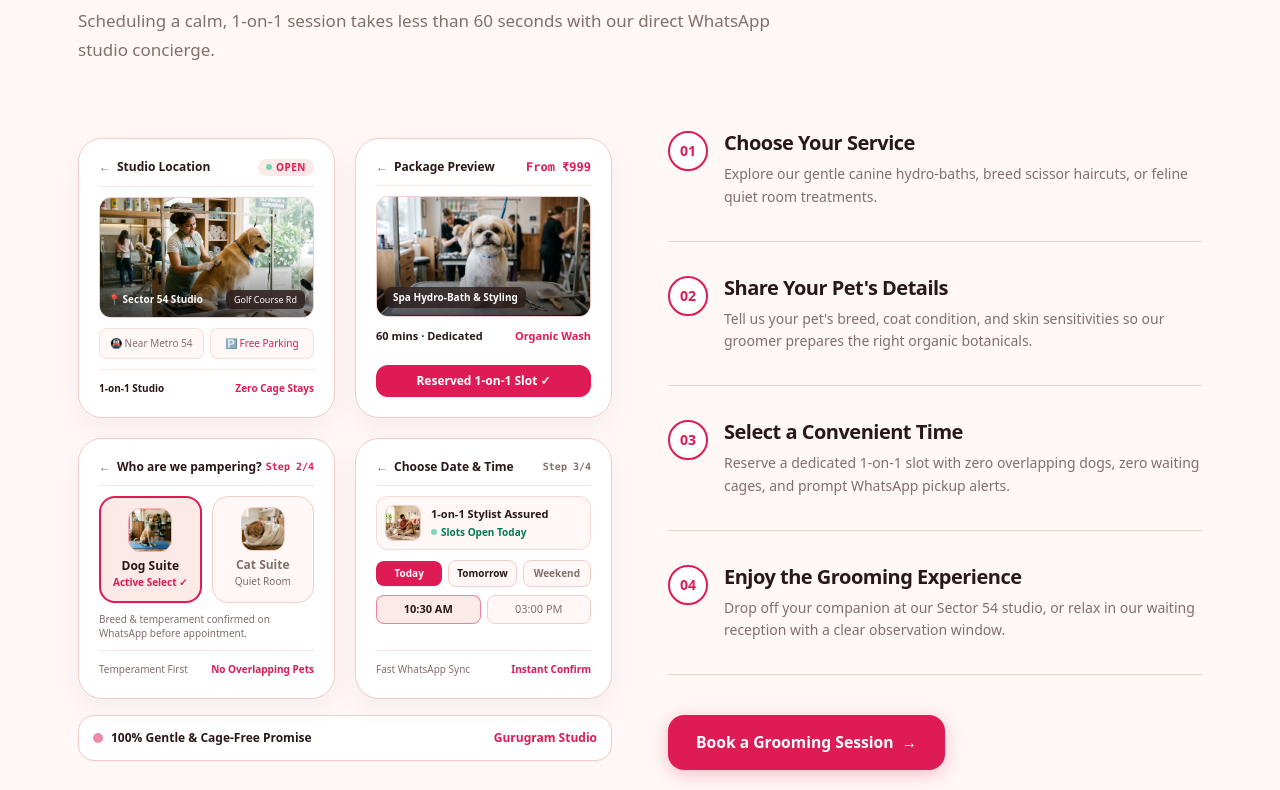
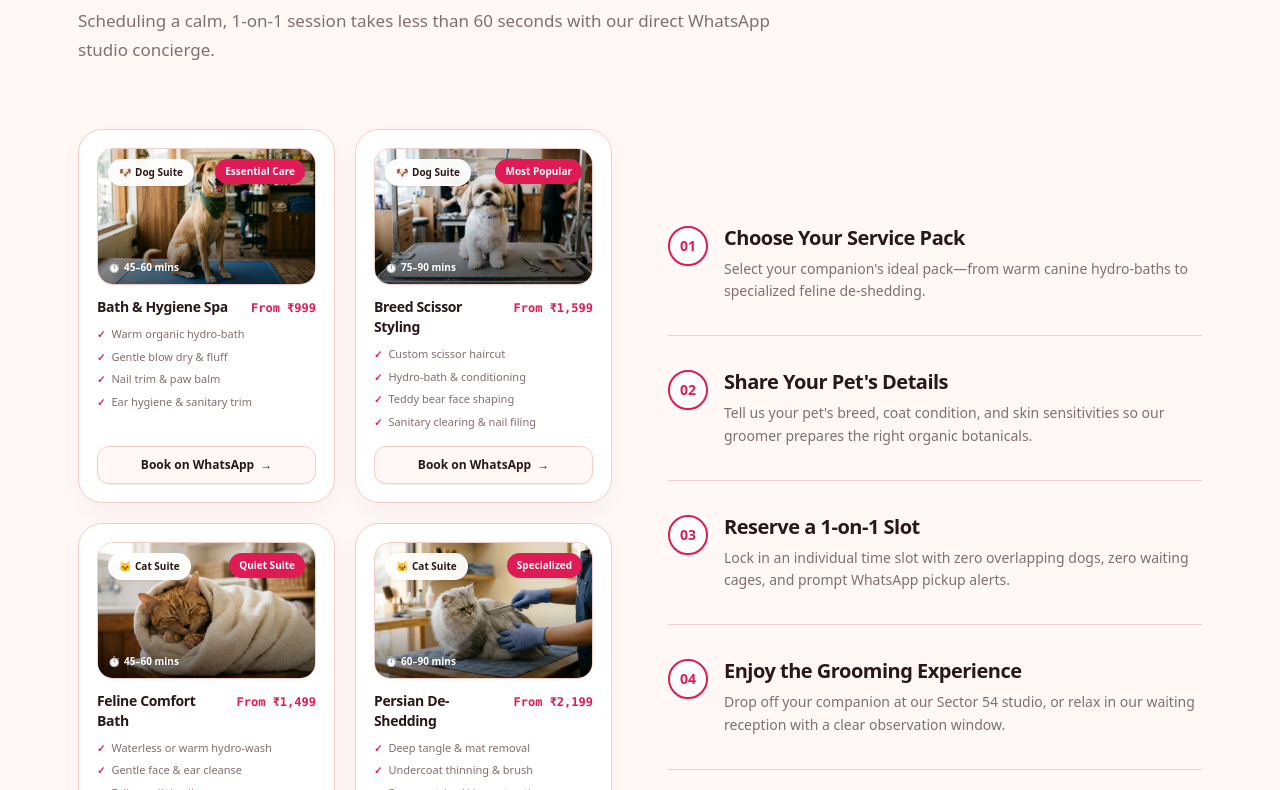
Before and after one commit to Vansh-7454/grow_demo, a Next.js app: page / in a window 1280 px wide. Shown: the part 2010-2800 px from the top of the page. Built offline with nearby package versions, Linux system fonts and the light colour scheme.

Commit message:
feat(booking): replace mockup cards with 4 premium package cards featuring real photography, pricing, and direct booking

```diff
--- a/src/components/BookingProcessSection.tsx
+++ b/src/components/BookingProcessSection.tsx
@@ -6,12 +6,91 @@ export default function BookingProcessSection() {
     siteContent.business.whatsappPrefill
   )}`;
 
+  const featuredPacks = [
+    {
+      id: "dog-bath",
+      title: "Bath & Hygiene Spa",
+      targetPet: "Dog Suite",
+      petIcon: "🐶",
+      badge: "Essential Care",
+      price: "From ₹999",
+      duration: "45–60 mins",
+      image: "/images/indie-dog-bath.jpg",
+      alt: "Dog gentle hydro-bath at Paws & Claws Gurugram",
+      highlights: [
+        "Warm organic hydro-bath",
+        "Gentle blow dry & fluff",
+        "Nail trim & paw balm",
+        "Ear hygiene & sanitary trim",
+      ],
+      whatsappPrefill:
+        "Hello Paws & Claws, I want to book the 'Bath & Hygiene Spa' (From ₹999) for my dog in Gurugram.",
+    },
+    {
+      id: "dog-groom",
+      title: "Breed Scissor Styling",
+      targetPet: "Dog Suite",
+      petIcon: "🐶",
+      badge: "Most Popular",
+      price: "From ₹1,599",
+      duration: "75–90 mins",
+      image: "/images/shih-tzu-cut.jpg",
+      alt: "Shih Tzu breed scissor cut at Paws & Claws Gurugram",
+      highlights: [
+        "Custom scissor haircut",
+        "Hydro-bath & conditioning",
+        "Teddy bear face shaping",
+        "Sanitary clearing & nail filing",
+      ],
+      whatsappPrefill:
+        "Hello Paws & Claws, I want to book the 'Breed Scissor Styling' (From ₹1,599) for my dog in Gurugram.",
+    },
+    {
+      id: "cat-bath",
+      title: "Feline Comfort Bath",
+      targetPet: "Cat Suite",
+      petIcon: "🐱",
+      badge: "Quiet Suite",
+      price: "From ₹1,499",
+      duration: "45–60 mins",
+      image: "/images/cat-calm-dry-bath.jpg",
+      alt: "Cat quiet room soothing bath at Paws & Claws Gurugram",
+      highlights: [
+        "Waterless or warm hydro-wash",
+        "Gentle face & ear cleanse",
+        "Feline nail tip clip",
+        "Warm towel de-stress wrap",
+      ],
+      whatsappPrefill:
+        "Hello Paws & Claws, I want to book the 'Feline Comfort Bath' (From ₹1,499) for my cat in Gurugram.",
+    },
+    {
+      id: "cat-deshed",
+      title: "Persian De-Shedding",
+      targetPet: "Cat Suite",
+      petIcon: "🐱",
+      badge: "Specialized",
+      price: "From ₹2,199",
+      duration: "60–90 mins",
+      image: "/images/cat-grooming-hero.jpg",
+      alt: "Persian cat de-matting and styling at Paws & Claws Gurugram",
+      highlights: [
+        "Deep tangle & mat removal",
+        "Undercoat thinning & brush",
+        "Summer trim / Lion cut option",
+        "Chamomile soothing mist",
+      ],
+      whatsappPrefill:
+        "Hello Paws & Claws, I want to book the 'Persian De-Shedding' (From ₹2,199) for my cat in Gurugram.",
+    },
+  ];
+
   const steps = [
     {
       number: "01",
-      title: "Choose Your Service",
+      title: "Choose Your Service Pack",
       description:
-        "Explore our gentle canine hydro-baths, breed scissor haircuts, or feline quiet room treatments.",
+        "Select your companion's ideal pack—from warm canine hydro-baths to specialized feline de-shedding.",
     },
     {
       number: "02",
@@ -21,9 +100,9 @@ export default function BookingProcessSection() {
     },
     {
       number: "03",
-      title: "Select a Convenient Time",
+      title: "Reserve a 1-on-1 Slot",
       description:
-        "Reserve a dedicated 1-on-1 slot with zero overlapping dogs, zero waiting cages, and prompt WhatsApp pickup alerts.",
+        "Lock in an individual time slot with zero overlapping dogs, zero waiting cages, and prompt WhatsApp pickup alerts.",
     },
     {
       number: "04",
@@ -52,7 +131,7 @@ export default function BookingProcessSection() {
 
         {/* 2-Column Layout matching Woofly Aesthetic */}
         <div className="grid grid-cols-1 lg:grid-cols-12 gap-10 lg:gap-14 items-center">
-          {/* Left Column: Ultra-Premium App Preview Cards Deck */}
+          {/* Left Column: 4 Premium Service Pack Cards (2x2 Grid) */}
           <div className="lg:col-span-6 order-2 lg:order-1">
             <div className="relative">
               {/* Soft decorative background ambient aura */}
@@ -61,209 +140,80 @@ export default function BookingProcessSection() {
                 aria-hidden="true"
               />
 
+              {/* 4 Premium Cards */}
               <div className="grid grid-cols-1 sm:grid-cols-2 gap-4 sm:gap-5">
-                {/* Mobile Screen Card 1: Studio Address & Photo */}
-                <div className="bg-white border border-[#F2CECA] rounded-[24px] p-4 sm:p-5 shadow-[0_10px_28px_rgba(41,24,23,0.05)] flex flex-col justify-between hover:border-[#DE1B54]/60 transition-colors">
-                  <div>
-                    <div className="flex items-center justify-between text-xs font-bold text-[#291817] pb-2.5 mb-2.5 border-b border-[#F2CECA]/50">
-                      <span className="flex items-center gap-1.5 text-[#291817]">
-                        <span className="text-xs text-[#806F6C]">←</span>
-                        <span>Studio Location</span>
-                      </span>
-                      <span className="text-[10px] font-bold uppercase tracking-wider text-[#DE1B54] bg-[#FCEAE7] px-2 py-0.5 rounded-full flex items-center gap-1">
-                        <span className="w-1.5 h-1.5 rounded-full bg-emerald-500 animate-pulse" />
-                        <span>Open</span>
-                      </span>
-                    </div>
+                {featuredPacks.map((pack) => {
+                  const packWaUrl = `https://wa.me/${siteContent.business.whatsappRaw}?text=${encodeURIComponent(
+                    pack.whatsappPrefill
+                  )}`;
+                  return (
+                    <div
+                      key={pack.id}
+                      className="bg-white border border-[#F2CECA] rounded-[24px] overflow-hidden p-4 sm:p-4.5 flex flex-col justify-between shadow-[0_8px_24px_rgba(41,24,23,0.04)] hover:border-[#DE1B54] hover:shadow-[0_12px_32px_rgba(41,24,23,0.08)] transition-all duration-300 group"
+                    >
+                      <div>
+                        {/* Photo Banner with Badges */}
+                        <div className="relative aspect-[16/10] rounded-2xl overflow-hidden mb-3 border border-[#F2CECA] bg-[#FCEAE7]">
+                          <Image
+                            src={pack.image}
+                            alt={pack.alt}
+                            fill
+                            sizes="(max-width: 640px) 100vw, 240px"
+                            className="object-cover group-hover:scale-105 transition-transform duration-500"
+                          />
+                          <div className="absolute inset-0 bg-gradient-to-t from-black/55 via-transparent to-transparent" />
 
-                    {/* Studio Real Photo */}
-                    <div className="relative aspect-[16/9] rounded-xl overflow-hidden mb-2.5 border border-[#F2CECA] bg-[#FCEAE7]">
-                      <Image
-                        src="/images/studio-hero.jpg"
-                        alt="Paws & Claws Pet Grooming Studio Gurugram"
-                        fill
-                        sizes="(max-width: 640px) 100vw, 220px"
-                        className="object-cover"
-                      />
-                      <div className="absolute inset-0 bg-gradient-to-t from-black/55 via-transparent to-transparent" />
-                      <div className="absolute bottom-2 left-2 right-2 flex items-center justify-between text-white text-[10px] font-bold">
-                        <span>📍 Sector 54 Studio</span>
-                        <span className="bg-[#291817]/80 backdrop-blur-xs px-2 py-0.5 rounded-md text-[9px] font-normal">
-                          Golf Course Rd
-                        </span>
-                      </div>
-                    </div>
+                          {/* Top Badges */}
+                          <div className="absolute top-2.5 left-2.5 bg-white/95 backdrop-blur-xs text-[#291817] text-[10px] font-extrabold px-2.5 py-1 rounded-full border border-white/60 shadow-xs flex items-center gap-1">
+                            <span>{pack.petIcon}</span>
+                            <span>{pack.targetPet}</span>
+                          </div>
 
-                    <div className="grid grid-cols-2 gap-1.5 text-[10px] text-[#806F6C]">
-                      <div className="bg-[#FFF8F6] p-1.5 rounded-lg border border-[#F2CECA]/60 text-center font-medium">
-                        🚇 Near Metro 54
-                      </div>
-                      <div className="bg-[#FFF8F6] p-1.5 rounded-lg border border-[#F2CECA]/60 text-center font-medium text-[#DE1B54]">
-                        🅿️ Free Parking
-                      </div>
-                    </div>
-                  </div>
+                          <div className="absolute top-2.5 right-2.5 bg-[#DE1B54] text-white text-[10px] font-bold px-2.5 py-1 rounded-full shadow-xs">
+                            {pack.badge}
+                          </div>
 
-                  <div className="pt-2.5 mt-2.5 border-t border-[#F2CECA]/50 flex items-center justify-between text-[10px] text-[#806F6C]">
-                    <span className="font-semibold text-[#291817]">1-on-1 Studio</span>
-                    <span className="text-[#DE1B54] font-bold">Zero Cage Stays</span>
-                  </div>
-                </div>
+                          {/* Duration Badge on Photo */}
+                          <div className="absolute bottom-2 left-2.5 text-white text-[10px] font-semibold drop-shadow-sm flex items-center gap-1">
+                            <span>⏱️</span>
+                            <span>{pack.duration}</span>
+                          </div>
+                        </div>
 
-                {/* Mobile Screen Card 2: Package Preview with Photo */}
-                <div className="bg-white border border-[#F2CECA] rounded-[24px] p-4 sm:p-5 shadow-[0_10px_28px_rgba(41,24,23,0.05)] flex flex-col justify-between hover:border-[#DE1B54]/60 transition-colors">
-                  <div>
-                    <div className="flex items-center justify-between text-xs font-bold text-[#291817] pb-2.5 mb-2.5 border-b border-[#F2CECA]/50">
-                      <span className="flex items-center gap-1.5 text-[#291817]">
-                        <span className="text-xs text-[#806F6C]">←</span>
-                        <span>Package Preview</span>
-                      </span>
-                      <span className="text-xs font-mono font-bold text-[#DE1B54]">From ₹999</span>
-                    </div>
+                        {/* Title & Starting Price */}
+                        <div className="flex items-baseline justify-between mb-2">
+                          <h3 className="font-extrabold text-[#291817] text-sm tracking-tight group-hover:text-[#DE1B54] transition-colors">
+                            {pack.title}
+                          </h3>
+                          <span className="text-xs font-mono font-black text-[#DE1B54] shrink-0 ml-2">
+                            {pack.price}
+                          </span>
+                        </div>
 
-                    {/* Mini Pet Photo preview */}
-                    <div className="relative aspect-[16/9] rounded-xl overflow-hidden mb-2.5 border border-[#F2CECA] bg-[#FCEAE7]">
-                      <Image
-                        src="/images/shih-tzu-cut.jpg"
-                        alt="Signature Grooming Preview"
-                        fill
-                        sizes="(max-width: 640px) 100vw, 220px"
-                        className="object-cover"
-                      />
-                      <div className="absolute inset-0 bg-gradient-to-t from-black/55 via-transparent to-transparent" />
-                      <div className="absolute bottom-2 left-2 bg-[#291817]/75 backdrop-blur-xs text-white text-[10px] font-semibold px-2 py-0.5 rounded-md">
-                        Spa Hydro-Bath &amp; Styling
-                      </div>
-                    </div>
-
-                    <div className="flex items-center justify-between text-[11px] text-[#806F6C] mb-2">
-                      <span className="font-semibold text-[#291817]">60 mins · Dedicated</span>
-                      <span className="text-[#DE1B54] font-bold">Organic Wash</span>
-                    </div>
-                  </div>
-
-                  <div className="w-full py-2 bg-[#DE1B54] text-white text-xs font-bold rounded-xl text-center shadow-xs">
-                    Reserved 1-on-1 Slot ✓
-                  </div>
-                </div>
-
-                {/* Mobile Screen Card 3: Who are we pampering? with REAL PET PHOTOS */}
-                <div className="bg-white border border-[#F2CECA] rounded-[24px] p-4 sm:p-5 shadow-[0_10px_28px_rgba(41,24,23,0.05)] flex flex-col justify-between hover:border-[#DE1B54]/60 transition-colors">
-                  <div>
-                    <div className="flex items-center justify-between text-xs font-bold text-[#291817] pb-2.5 mb-2.5 border-b border-[#F2CECA]/50">
-                      <span className="flex items-center gap-1.5 text-[#291817]">
-                        <span className="text-xs text-[#806F6C]">←</span>
-                        <span>Who are we pampering?</span>
-                      </span>
-                      <span className="text-[10px] font-mono text-[#DE1B54] font-bold">Step 2/4</span>
-                    </div>
-
-                    {/* Pet Cards with REAL PHOTOS instead of generic emojis */}
-                    <div className="grid grid-cols-2 gap-2.5 mb-2.5">
-                      {/* Dog Profile */}
-                      <div className="p-2.5 rounded-2xl bg-[#FCEAE7] border-2 border-[#DE1B54] text-center shadow-2xs">
-                        <div className="relative w-11 h-11 mx-auto mb-1.5 rounded-xl overflow-hidden border border-[#DE1B54]/30">
-                          <Image
-                            src="/images/indie-dog-bath.jpg"
-                            alt="Dog Grooming Suite"
-                            fill
-                            sizes="48px"
-                            className="object-cover"
-                          />
-                        </div>
-                        <p className="text-xs font-extrabold text-[#291817]">Dog Suite</p>
-                        <p className="text-[10px] text-[#DE1B54] font-bold">Active Select ✓</p>
+                        {/* Inclusions List */}
+                        <ul className="space-y-1 mb-3.5 text-[11px] text-[#806F6C]">
+                          {pack.highlights.map((h, i) => (
+                            <li key={i} className="flex items-center gap-1.5">
+                              <span className="text-[#DE1B54] font-bold text-[10px]">✓</span>
+                              <span className="truncate">{h}</span>
+                            </li>
+                          ))}
+                        </ul>
                       </div>
 
-                      {/* Cat Profile */}
-                      <div className="p-2.5 rounded-2xl bg-[#FFF8F6] border border-[#F2CECA] text-center hover:border-[#DE1B54]/40 transition-colors">
-                        <div className="relative w-11 h-11 mx-auto mb-1.5 rounded-xl overflow-hidden border border-[#F2CECA]">
-                          <Image
-                            src="/images/cat-calm-dry-bath.jpg"
-                            alt="Cat Grooming Suite"
-                            fill
-                            sizes="48px"
-                            className="object-cover"
-                          />
-                        </div>
-                        <p className="text-xs font-bold text-[#806F6C]">Cat Suite</p>
-                        <p className="text-[10px] text-[#806F6C]">Quiet Room</p>
-                      </div>
+                      {/* Action Button */}
+                      <a
+                        href={packWaUrl}
+                        target="_blank"
+                        rel="noopener noreferrer"
+                        className="w-full py-2 px-3 text-xs font-bold bg-[#FFF8F6] text-[#291817] border border-[#F2CECA] group-hover:bg-[#DE1B54] group-hover:text-white group-hover:border-[#DE1B54] rounded-xl text-center transition-all duration-200 flex items-center justify-center gap-1.5 shadow-2xs min-h-[38px]"
+                      >
+                        <span>Book on WhatsApp</span>
+                        <span aria-hidden="true" className="text-xs">→</span>
+                      </a>
                     </div>
-
-                    <p className="text-[10px] text-[#806F6C] leading-snug">
-                      Breed &amp; temperament confirmed on WhatsApp before appointment.
-                    </p>
-                  </div>
-
-                  <div className="pt-2.5 mt-2.5 border-t border-[#F2CECA]/50 flex items-center justify-between text-[10px] text-[#806F6C]">
-                    <span>Temperament First</span>
-                    <span className="font-bold text-[#DE1B54]">No Overlapping Pets</span>
-                  </div>
-                </div>
-
-                {/* Mobile Screen Card 4: Date & Time Picker with Groomer Photo */}
-                <div className="bg-white border border-[#F2CECA] rounded-[24px] p-4 sm:p-5 shadow-[0_10px_28px_rgba(41,24,23,0.05)] flex flex-col justify-between hover:border-[#DE1B54]/60 transition-colors">
-                  <div>
-                    <div className="flex items-center justify-between text-xs font-bold text-[#291817] pb-2.5 mb-2.5 border-b border-[#F2CECA]/50">
-                      <span className="flex items-center gap-1.5 text-[#291817]">
-                        <span className="text-xs text-[#806F6C]">←</span>
-                        <span>Choose Date &amp; Time</span>
-                      </span>
-                      <span className="text-[10px] font-mono text-[#806F6C]">Step 3/4</span>
-                    </div>
-
-                    {/* Dedicated Stylist Match Preview */}
-                    <div className="flex items-center gap-2.5 p-2 bg-[#FFF8F6] rounded-xl border border-[#F2CECA]/70 mb-2.5">
-                      <div className="relative w-9 h-9 rounded-lg overflow-hidden shrink-0 border border-[#F2CECA]">
-                        <Image
-                          src="/images/about-pet-story.jpg"
-                          alt="Dedicated Grooming Stylist"
-                          fill
-                          sizes="36px"
-                          className="object-cover"
-                        />
-                      </div>
-                      <div className="min-w-0 flex-1">
-                        <p className="text-[11px] font-bold text-[#291817] truncate">
-                          1-on-1 Stylist Assured
-                        </p>
-                        <p className="text-[10px] text-emerald-700 font-semibold flex items-center gap-1">
-                          <span className="w-1.5 h-1.5 rounded-full bg-emerald-500 animate-pulse" />
-                          <span>Slots Open Today</span>
-                        </p>
-                      </div>
-                    </div>
-
-                    {/* Date Pills */}
-                    <div className="flex items-center gap-1.5 mb-2">
-                      <span className="flex-1 py-1 text-center text-[10px] font-bold rounded-lg bg-[#DE1B54] text-white shadow-2xs">
-                        Today
-                      </span>
-                      <span className="flex-1 py-1 text-center text-[10px] font-semibold rounded-lg bg-[#FFF8F6] border border-[#F2CECA] text-[#291817]">
-                        Tomorrow
-                      </span>
-                      <span className="flex-1 py-1 text-center text-[10px] font-semibold rounded-lg bg-[#FFF8F6] border border-[#F2CECA] text-[#806F6C]">
-                        Weekend
-                      </span>
-                    </div>
-
-                    {/* Time chips */}
-                    <div className="grid grid-cols-2 gap-1.5">
-                      <div className="py-1 px-2 bg-[#FCEAE7] border border-[#DE1B54]/50 rounded-lg text-center text-[11px] font-bold text-[#291817]">
-                        10:30 AM
-                      </div>
-                      <div className="py-1 px-2 bg-[#FFF8F6] border border-[#F2CECA] rounded-lg text-center text-[11px] font-medium text-[#806F6C]">
-                        03:00 PM
-                      </div>
-                    </div>
-                  </div>
-
-                  <div className="pt-2.5 mt-2.5 border-t border-[#F2CECA]/50 flex items-center justify-between text-[10px]">
-                    <span className="text-[#806F6C]">Fast WhatsApp Sync</span>
-                    <span className="font-bold text-[#DE1B54]">Instant Confirm</span>
-                  </div>
-                </div>
+                  );
+                })}
               </div>
 
               {/* Bottom Trust Ribbon */}
@@ -272,7 +222,7 @@ export default function BookingProcessSection() {
                   <span className="w-2.5 h-2.5 rounded-full bg-[#DE1B54] animate-pulse" aria-hidden="true" />
                   <span className="font-bold text-[#291817]">100% Gentle &amp; Cage-Free Promise</span>
                 </span>
-                <span className="font-bold text-[#DE1B54]">Gurugram Studio</span>
+                <span className="font-bold text-[#DE1B54]">1-on-1 Sanctuary</span>
               </div>
             </div>
           </div>
```
